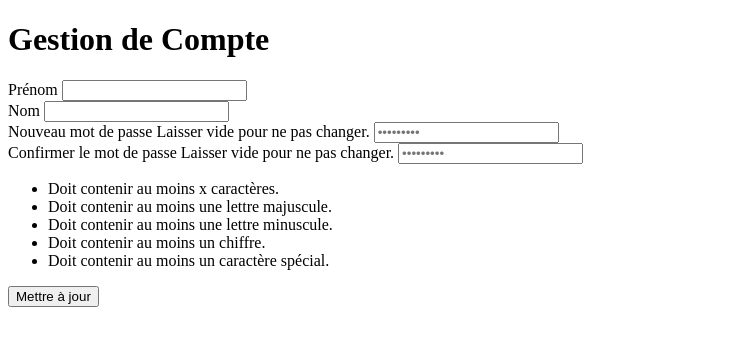
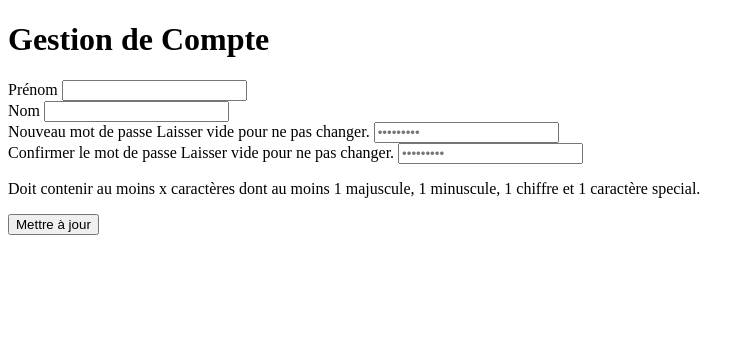
Before and after one commit to remib18/project, a Symfony app: template templates/security/profile.html.twig in a window 1280 px wide. Shown: the part 26-372 px from the top of the page, without its empty margins (0-755 px from the left). Run offline with Twig, Linux system fonts and the light colour scheme; the template is opened without the code that fills it: most values are stand-ins (such as "Sample title", 1, 10 or a date in 2020); some libraries are stand-ins or nearby versions.

Commit message:
fix: improving the profile ui

```diff
--- a/templates/security/profile.html.twig
+++ b/templates/security/profile.html.twig
@@ -13,7 +13,7 @@
             </div>
         {% endfor %}
 
-        <form method="post" action="{{ path('app_profile_update') }}" class="bg-white p-6 rounded-lg shadow border border-gray-100">
+        <form method="post" action="{{ path('app_profile_update') }}" class="space-y-4">
             <div class="space-y-1">
                 <label for="first_name" class="block text-sm font-medium text-gray-700">Prénom</label>
                 <input type="text" id="first_name" name="first_name" value="{{ user.firstName }}"
@@ -38,19 +38,10 @@
                     <span class="text-gray-500 text-sm font-normal ml-2">Laisser vide pour ne pas changer.</span></label>
                 <input type="password" id="confirm_password" name="confirm_password" placeholder="•••••••••"
                        class="w-full border border-gray-300 rounded-md px-4 py-2 shadow-sm focus:ring-[#37A0C9] focus:border-[#37A0C9]">
-            </div>
-            <div class="space-y-1">
                 <!-- Message d'erreur -->
-                <p id="password-error" class="text-sm text-red-600 hidden"></p>
+                <p id="password-error" class="text-sm text-red-600 hidden mt-2"></p>
                 <!-- Conditions de mot de passe -->
-                <ul class="text-gray-500 text-sm mt-2">
-                    <li>Doit contenir au moins {{ password_min_length }} caractères.</li>
-                    <li>Doit contenir au moins une lettre majuscule.</li>
-                    <li>Doit contenir au moins une lettre minuscule.</li>
-                    <li>Doit contenir au moins un chiffre.</li>
-                    <li>Doit contenir au moins un caractère spécial.</li>
-                </ul>
-                <div></div>
+                <p class="text-gray-500 text-sm mt-2">Doit contenir au moins {{ password_min_length }} caractères dont au moins 1 majuscule, 1 minuscule, 1 chiffre et 1 caractère special.</p>
             </div>
             <div class="flex justify-center">
                 <button type="submit"
```
